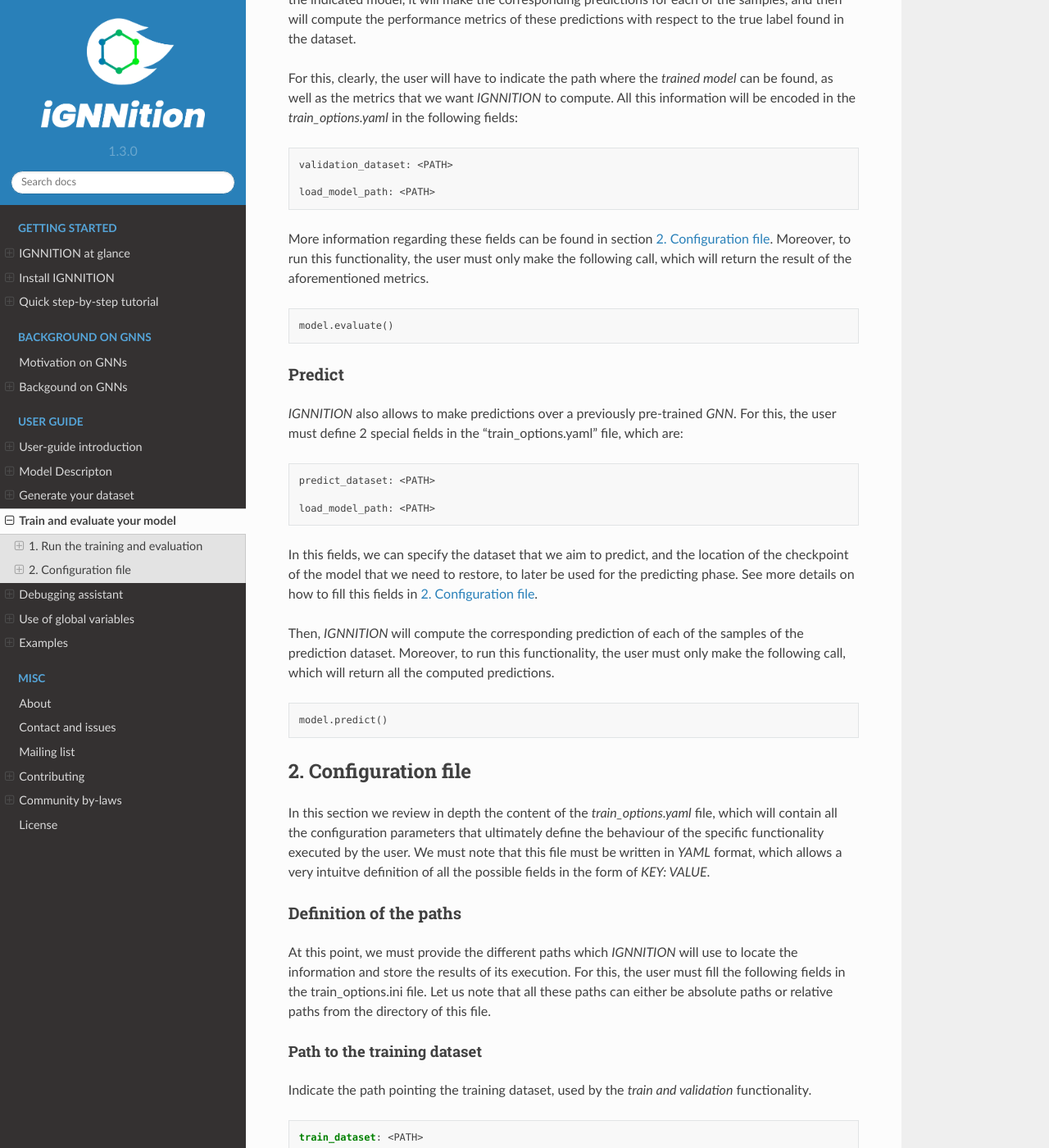
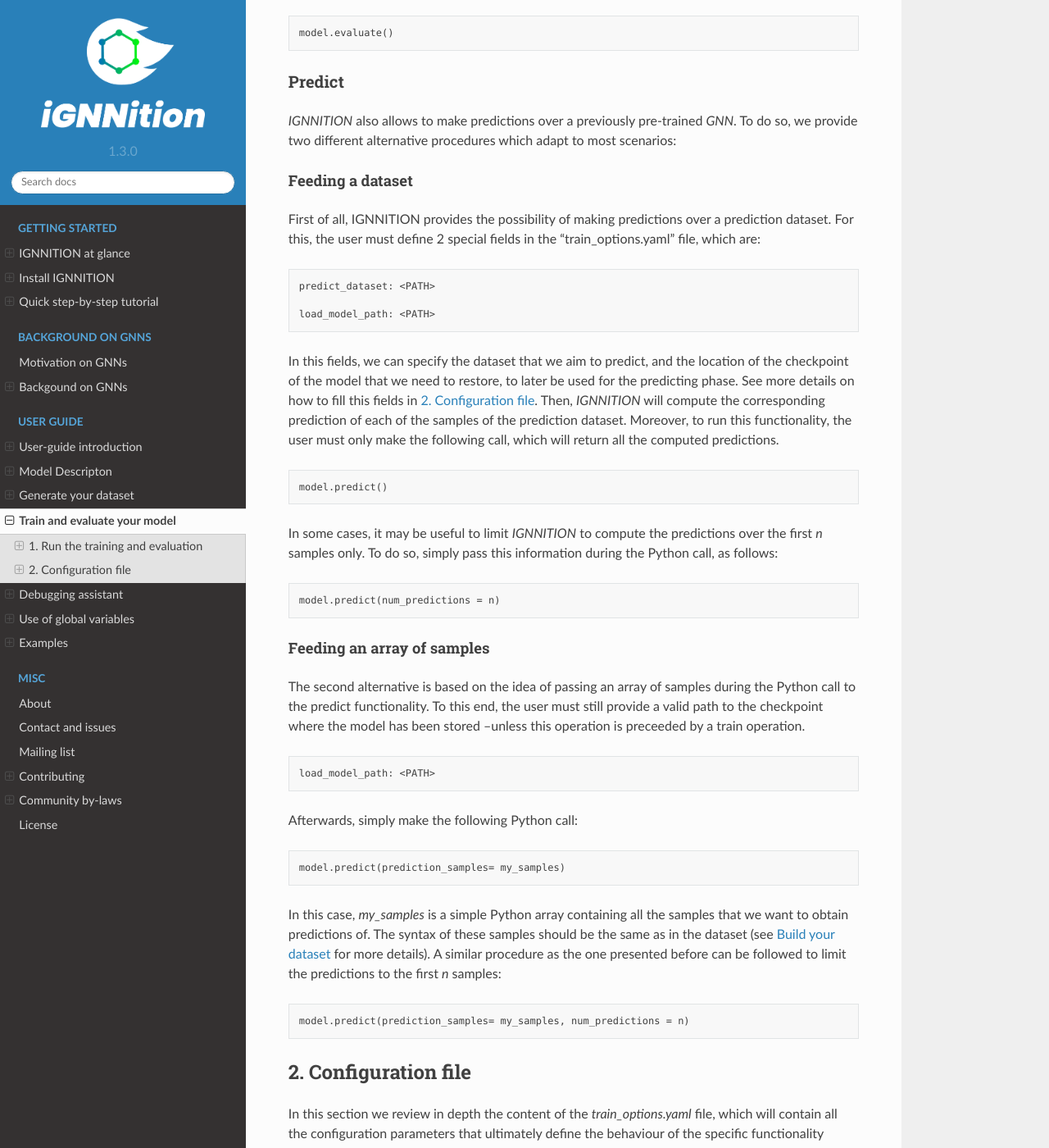
Before and after one commit to BNN-UPC/ignnition, a Sphinx documentation site: the page built from docs/train_and_evaluate.md, in a window 1280 px wide and 1400 px high, scrolled down 2204 px. Shown: the whole window at 82% size. Built offline with Sphinx 7.4.7 and the Read the Docs theme 2.0.0, drawn with Linux system fonts in a browser that asks for light colours; some of the changed text lies outside the part shown.

Commit message:
Added documentation to explain the two possible ways to make predictions (through the use of a dataset and by passing an array of samples). Also deleted the part of one_sample_training, as it is a particular case of the predict functionality. Finally, explain how to limit the predictions to consider only the first n samples

```diff
--- a/docs/train_and_evaluate.md
+++ b/docs/train_and_evaluate.md
@@ -54,20 +47,36 @@ More information regarding these fields can be found in section [2. Configuratio
     model.evaluate()
 
 ### Predict
-*IGNNITION* also allows to make predictions over a previously pre-trained *GNN*. For this, the user must define 2 special fields in the "train_options.yaml" file, which are:
+*IGNNITION* also allows to make predictions over a previously pre-trained *GNN*. To do so, we provide two different alternative procedures which adapt to most scenarios:
+#### Feeding a dataset
+First of all, IGNNITION provides the possibility of making predictions over a prediction dataset. For this, the user must define 2 special fields in the "train_options.yaml" file, which are:
 
     predict_dataset: <PATH>
 
     load_model_path: <PATH>
 
 In this fields, we can specify the dataset that we aim to predict, and the location of the checkpoint of the model that we need to restore, to later be used for the predicting phase. See more details on how to fill this fields in [2. Configuration file](#2-configuration-file).
-
 Then, *IGNNITION* will compute the corresponding prediction of each of the samples of the prediction dataset. Moreover, to run this functionality, the user must only make the following call, which will return all the computed predictions.
 
     model.predict()
 
+In some cases, it may be useful to limit *IGNNITION* to compute the predictions over the first *n* samples only. To do so, simply pass this information during the Python call, as follows:
 
+    model.predict(num_predictions = n)
 
+#### Feeding an array of samples
+The second alternative is based on the idea of passing an array of samples during the Python call to the predict functionality. To this end, the user must still provide a valid path to the checkpoint where the model has been stored --unless this operation is preceeded by a train operation.
+
+    load_model_path: <PATH>
+
+Afterwards, simply make the following Python call:
+
+    model.predict(prediction_samples= my_samples)
+
+In this case, *my_samples* is a simple Python array containing all the samples that we want to obtain predictions of. The syntax of these samples should be the same as in the dataset (see [Build your dataset](./generate_your_dataset.md) for more details).
+A similar procedure as the one presented before can be followed to limit the predictions to the first *n* samples:
+
+    model.predict(prediction_samples= my_samples, num_predictions = n)
 
 ## 2. Configuration file
 In this section we review in depth the content of the *train_options.yaml* file, which will contain all the configuration parameters that ultimately define the behaviour of the specific functionality executed by the user. We must note that this file must be written in *YAML* format, which allows a very intuitve definition of all the possible fields in the form of *KEY:  VALUE*.
```
Also changed, not shown: other parts of docs/train_and_evaluate.md (+0 -7 lines).
